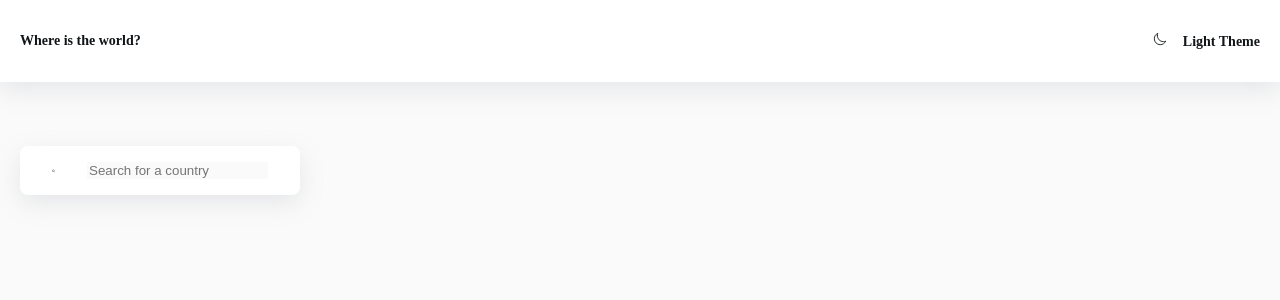
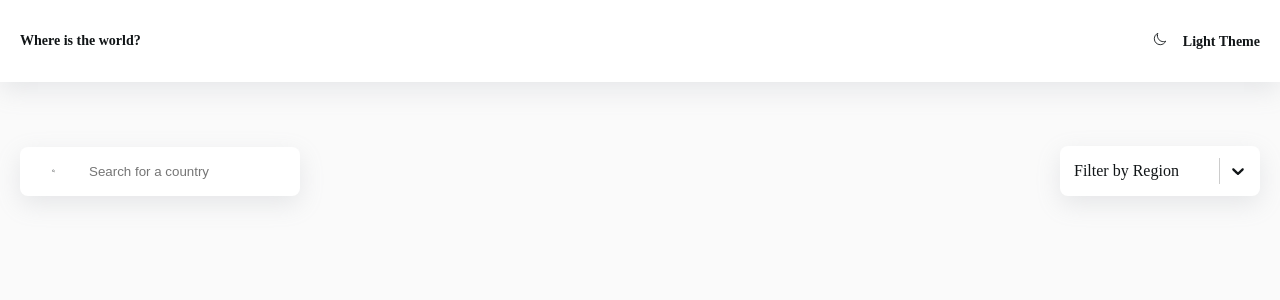
Before and after one commit to Romsrw/Countries-app, a React (Create React App) app: page / in a window 1280 px wide. Shown: the top 300 px of the page. Built offline with nearby package versions, Linux system fonts and the light colour scheme.

Commit message:
create controls

```diff
--- /dev/null
+++ b/src/components/form/ControlWrapper.jsx
@@ -0,0 +1,13 @@
+import styled from "styled-components";
+
+export const ControlWrapper = styled.div`
+    display: flex;
+    flex-direction: column;
+    align-items: flex-start;
+
+    @media(min-width: 767px) {
+        flex-direction: row;
+        justify-content: space-between;
+        align-items: center;
+    }
+`;
--- a/src/components/form/Controls.jsx
+++ b/src/components/form/Controls.jsx
@@ -1,11 +1,31 @@
 import { useState, useEffect } from "react";
+import { CustomSelect } from "./CustomSelect";
 import { Search } from "./Search";
+import { ControlWrapper } from "./ControlWrapper";
+
+const options = [
+  { value: "Africa", label: "Africa" },
+  { value: "America", label: "America" },
+  { value: "Asia", label: "Asia" },
+  { value: "Europe", label: "Europe" },
+  { value: "Oceania", label: "Oceania" },
+];
 
 export const Controls = () => {
   const [search, setSearch] = useState("");
+  const [region, setRegion] = useState("");
+
   return (
-    <div>
+    <ControlWrapper>
       <Search search={search} setSearch={setSearch} />
-    </div>
+      <CustomSelect
+        options={options}
+        placeholder="Filter by Region"
+        isClearable
+        isSearchable={false}
+        value={region}
+        onChange={setRegion}
+      />
+    </ControlWrapper>
   );
 };
--- a/src/components/form/CustomSelect.jsx
+++ b/src/components/form/CustomSelect.jsx
@@ -0,0 +1,46 @@
+import styled from "styled-components";
+import Select from "react-select";
+
+export const CustomSelect = styled(Select).attrs({
+  styles: {
+    control: (provided) => ({
+      ...provided,
+      backgroundColor: "var(--colors-ui-base)",
+      color: "var(--colors-text)",
+      borderRadius: "var(--radius)",
+      padding: "0.25rem",
+      border: "none",
+      boxShadow: "var(--shadow)",
+      height: "50px",
+    }),
+    option: (provided, state) => ({
+      ...provided,
+      cursor: "pointer",
+      color: "var(--colors-text)",
+      backgroundColor: state.isSelected
+        ? "var(--colors-bg)"
+        : "var(--colors-ui-base)",
+    }),
+  },
+})`
+  width: 200px;
+  border-raduis: var(--radius);
+  font-family: var(--family);
+  border: none;
+
+  & > * {
+    box-shadow: var(--shadow);
+  }
+
+  & input {
+    padding-left: 0.25rem;
+  }
+
+  & * {
+    color: var(--colors-text) !important;
+  }
+
+  & > div[id] {
+    background-color: var(--colors-ui-base);
+  }
+`;
--- a/src/components/form/Input.jsx
+++ b/src/components/form/Input.jsx
@@ -8,5 +8,5 @@
   border: none;
   outline: none;
   color: var(--color-text);
-  background-color: var(--colors-bg);
+  background-color: var(--colors-ui-base);
 `;
```
Also changed, not shown: src/index.css (line endings or trailing spaces).
